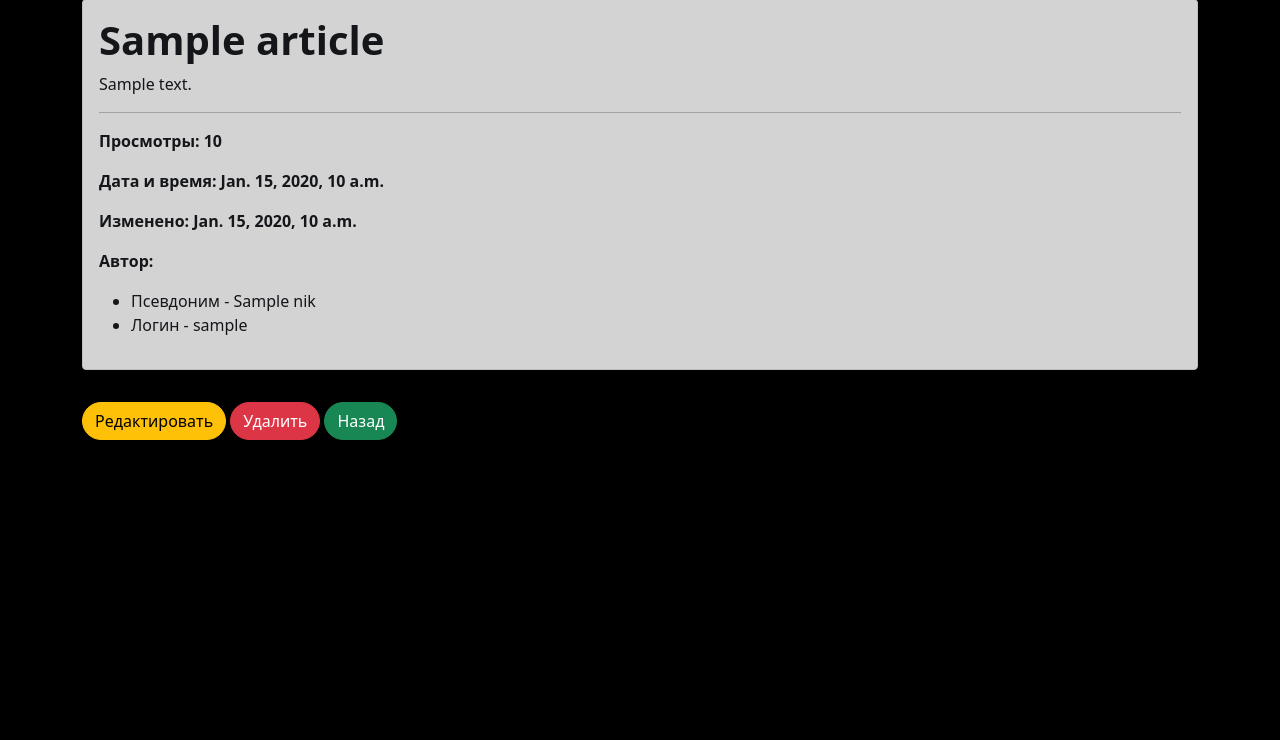
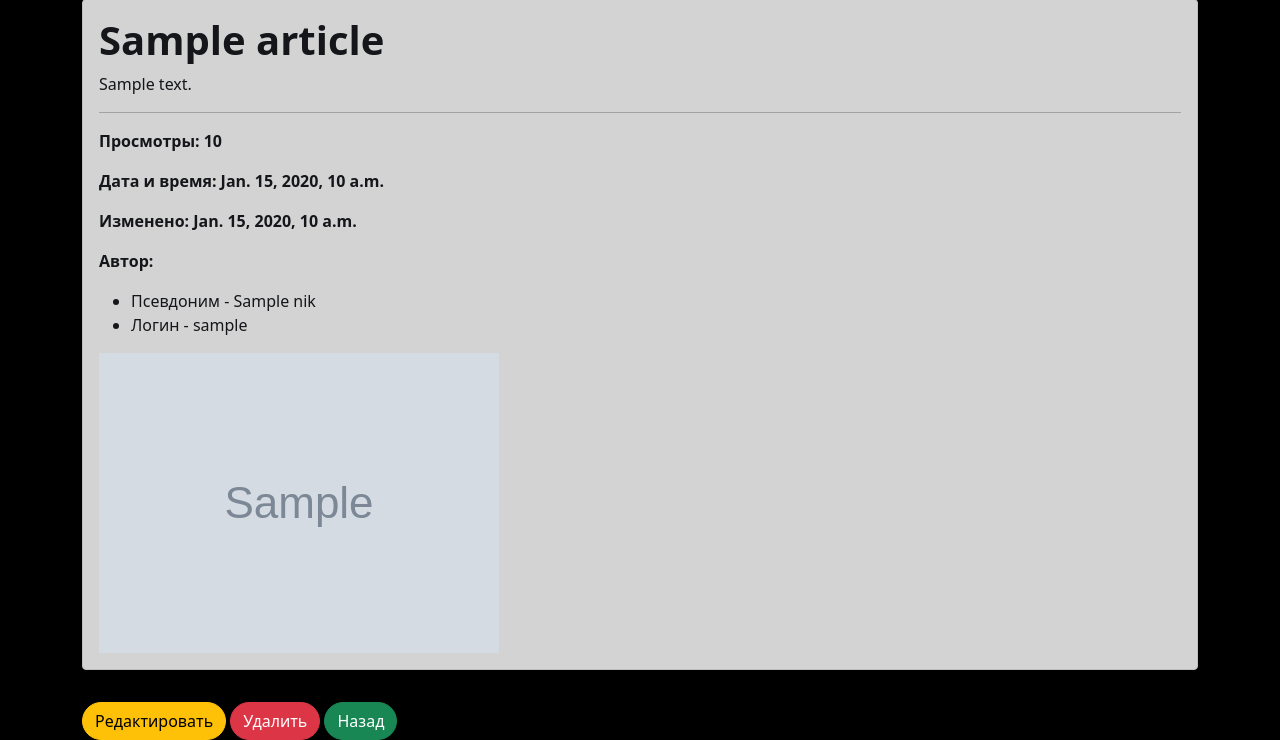
Before and after one commit to aibekovislam/habr, a Django app: template core/templates/article_page.html in a window 1280 px wide. Shown: the part 88-828 px from the top of the page. Before the commit the page ends 528 px from the top, so only its background shows below. Run offline with Django 3.2, Linux system fonts and the light colour scheme; the template is opened without the code that fills it: most values are stand-ins (such as "Sample title", 1, 10 or a date in 2020); grey boxes marked "Sample" are stand-in pictures; some libraries are stand-ins or nearby versions.

Commit message:
added models picture and photo for author

```diff
--- a/core/models.py
+++ b/core/models.py
@@ -36,6 +36,7 @@ class Article(models.Model):
     )
 
 
+
     def __str__(self):
         return self.title
 
@@ -52,6 +53,8 @@ class Author(models.Model):
 
     nik = models.CharField(max_length=55)
 
+    photo = models.ImageField(upload_to="author_photo", null=True, blank=True, verbose_name='Аватарка автора')
+
     class Meta:
         verbose_name = "Автор"
         verbose_name_plural = "Авторы"
--- a/core/templates/article_page.html
+++ b/core/templates/article_page.html
@@ -14,6 +14,7 @@
     		<li>Логин - {{ article.author.user.username }}</li>
     	</ul>
     </p>
+    <img src="{{ article.picture.url }}" class="img-fluid">
 </div>
 
     <a href="{% url 'articles_edit' article.id %}" class="btn btn-warning mt-3">Редактировать</a>
```
Also changed, not shown: core/migrations/0012_article_photo.py (added), core/migrations/0013_auto_20210331_1521.py (added).
